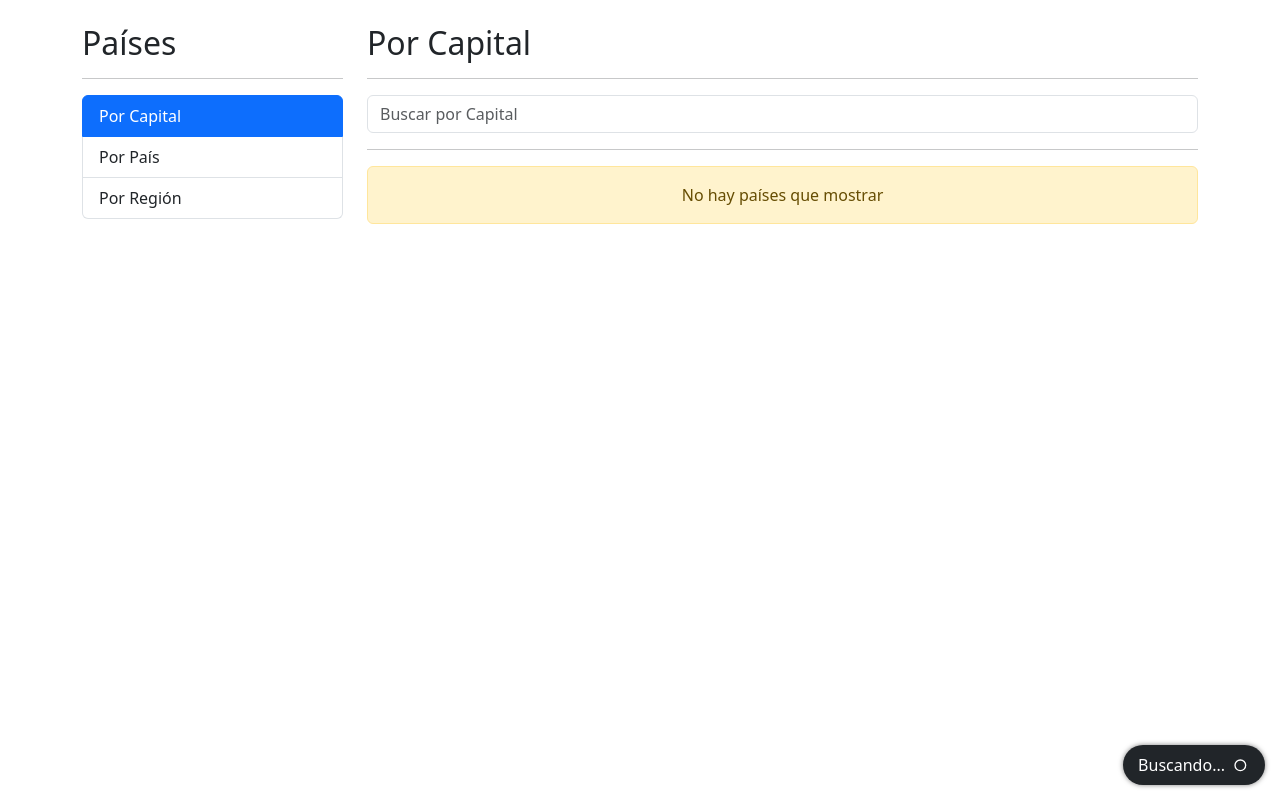
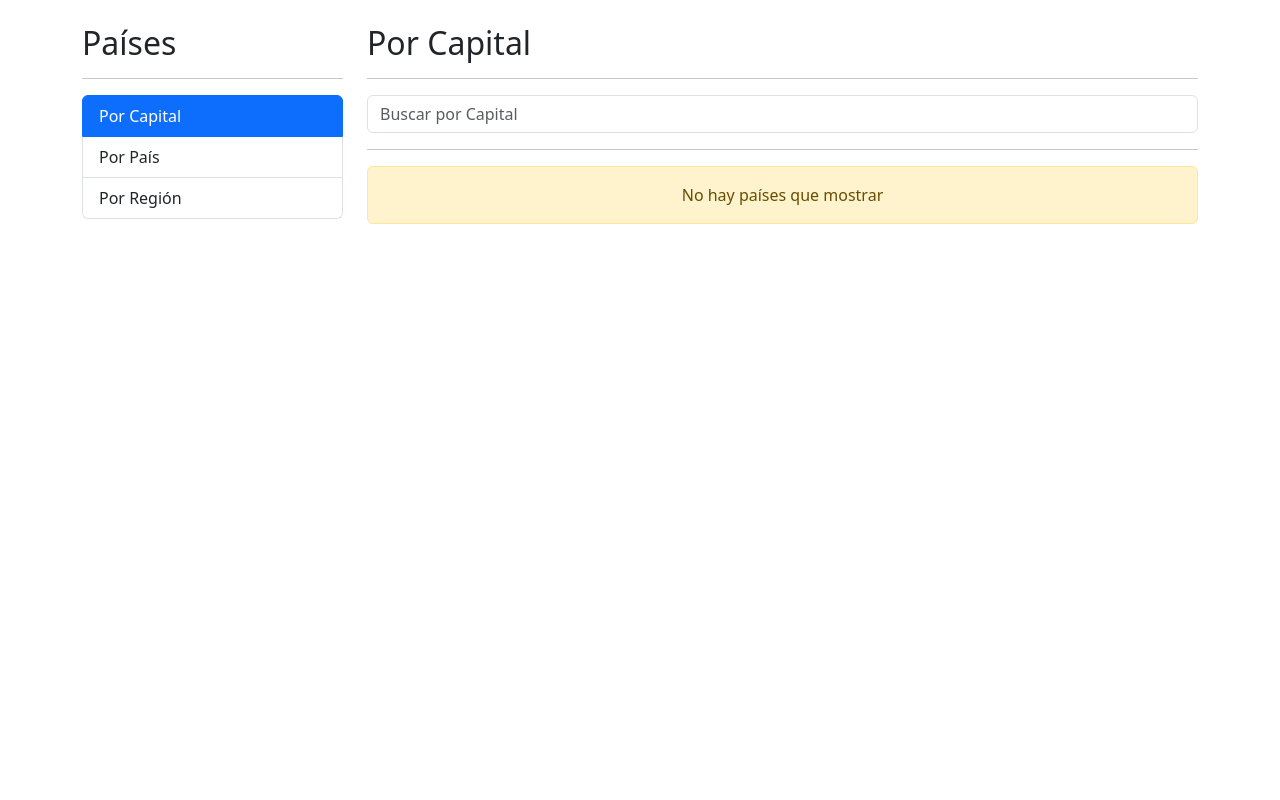
Before and after one commit to agirong/CountryApp, an Angular app: page /countries/by-capital in a window 1280 px wide. Built offline with nearby package versions, Linux system fonts and the light colour scheme.

Commit message:
Mostrar y ocultar el LoadingSpinner con ngIf

```diff
--- a/src/app/countries/pages/by-capital-page/by-capital-page.component.html
+++ b/src/app/countries/pages/by-capital-page/by-capital-page.component.html
@@ -14,7 +14,7 @@
 <div class="row">
   <div class="col">
     <hr>
-    <shared-loading-spinner></shared-loading-spinner>
+    <shared-loading-spinner *ngIf="isLoading"></shared-loading-spinner>
     <!-- Resultados -->
     <countries-table [countries]="countries"></countries-table>
   </div>
--- a/src/app/countries/pages/by-capital-page/by-capital-page.component.ts
+++ b/src/app/countries/pages/by-capital-page/by-capital-page.component.ts
@@ -10,15 +10,16 @@
 export class ByCapitalPageComponent {
 
   public countries: Country[] = [];
+  public isLoading: boolean = false;
 
   constructor(private countriesService: CountriesService){}
 
   searchByCapital(term: string):void{
-    console.log('searchByCapital Called...')
-    console.log({term})
+    this.isLoading = true;
     this.countriesService.searchCapital(term)
     .subscribe(countries=>{
       this.countries = countries
+      this.isLoading = false;
     });
   }
 
```
